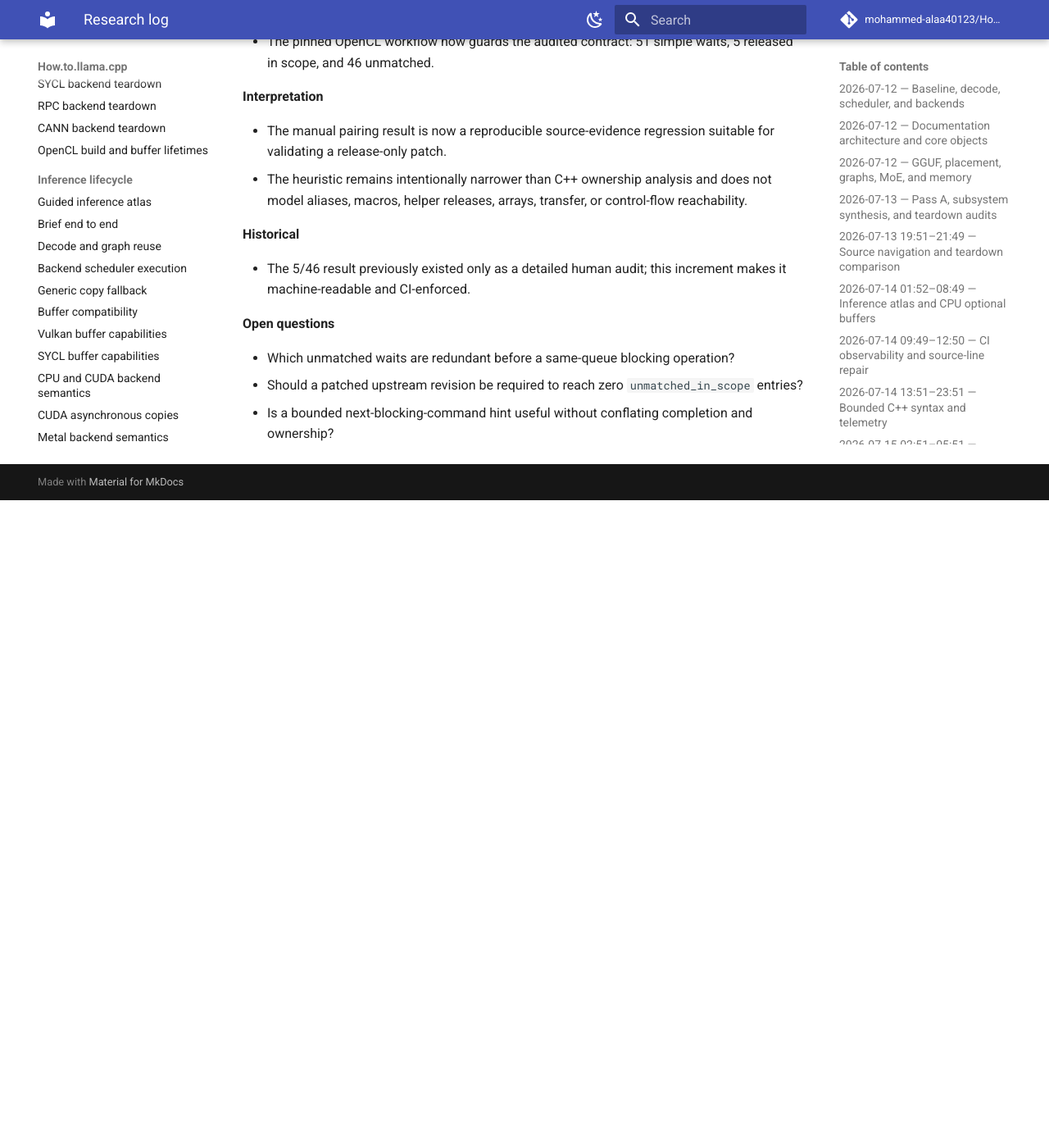
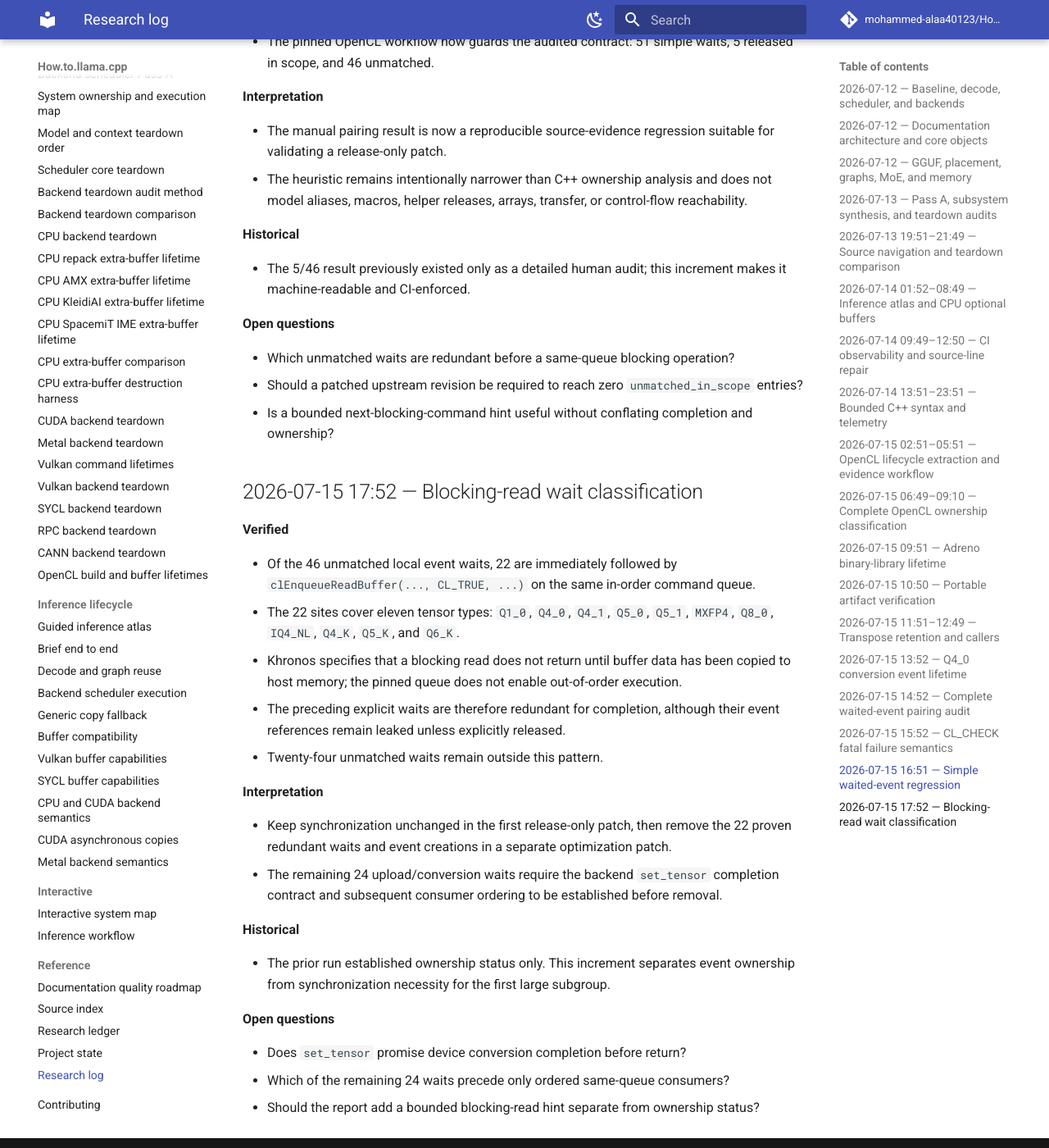
Before and after one commit to mohammed-alaa40123/How.to.llama.cpp, an MkDocs documentation site: the page built from docs/reference/research-log.md, in a window 1280 px wide and 1400 px high, scrolled down 6915 px. Shown: the whole window at 82% size. Built offline with MkDocs 1.6.1 and Material for MkDocs 9.7.7, drawn with Linux system fonts in a browser that asks for light colours; comment, search, counter and statistics services are not loaded; before the commit the page ends 7525 px from its top, so only the background shows below that.

Commit message:
docs: log blocking-read wait classification

```diff
--- a/docs/reference/research-log.md
+++ b/docs/reference/research-log.md
@@ -214,3 +214,28 @@
 - Which unmatched waits are redundant before a same-queue blocking operation?
 - Should a patched upstream revision be required to reach zero `unmatched_in_scope` entries?
 - Is a bounded next-blocking-command hint useful without conflating completion and ownership?
+
+## 2026-07-15 17:52 — Blocking-read wait classification
+
+**Verified**
+
+- Of the 46 unmatched local event waits, 22 are immediately followed by `clEnqueueReadBuffer(..., CL_TRUE, ...)` on the same in-order command queue.
+- The 22 sites cover eleven tensor types: `Q1_0`, `Q4_0`, `Q4_1`, `Q5_0`, `Q5_1`, `MXFP4`, `Q8_0`, `IQ4_NL`, `Q4_K`, `Q5_K`, and `Q6_K`.
+- Khronos specifies that a blocking read does not return until buffer data has been copied to host memory; the pinned queue does not enable out-of-order execution.
+- The preceding explicit waits are therefore redundant for completion, although their event references remain leaked unless explicitly released.
+- Twenty-four unmatched waits remain outside this pattern.
+
+**Interpretation**
+
+- Keep synchronization unchanged in the first release-only patch, then remove the 22 proven redundant waits and event creations in a separate optimization patch.
+- The remaining 24 upload/conversion waits require the backend `set_tensor` completion contract and subsequent consumer ordering to be established before removal.
+
+**Historical**
+
+- The prior run established ownership status only. This increment separates event ownership from synchronization necessity for the first large subgroup.
+
+**Open questions**
+
+- Does `set_tensor` promise device conversion completion before return?
+- Which of the remaining 24 waits precede only ordered same-queue consumers?
+- Should the report add a bounded blocking-read hint separate from ownership status?
```
